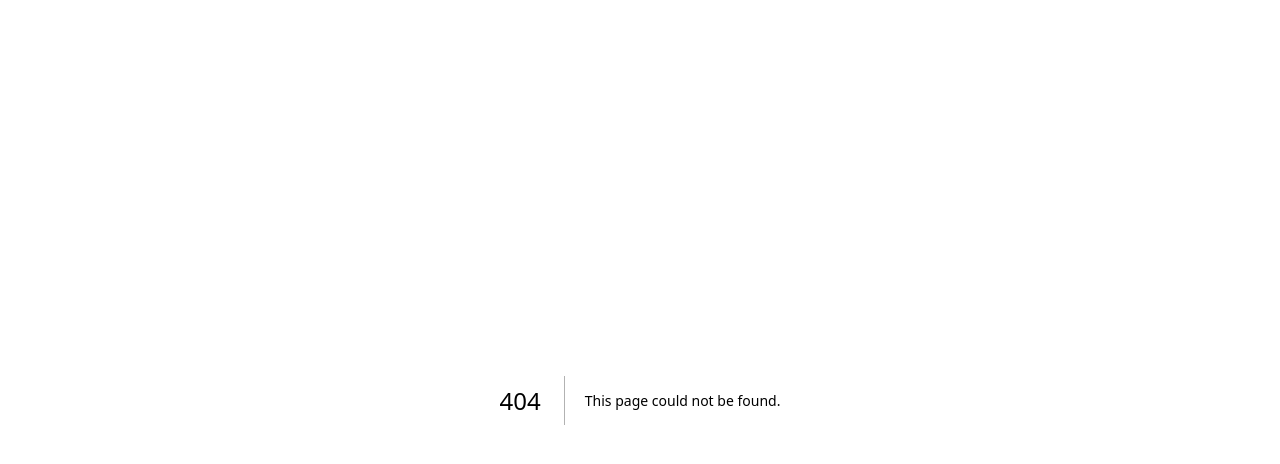
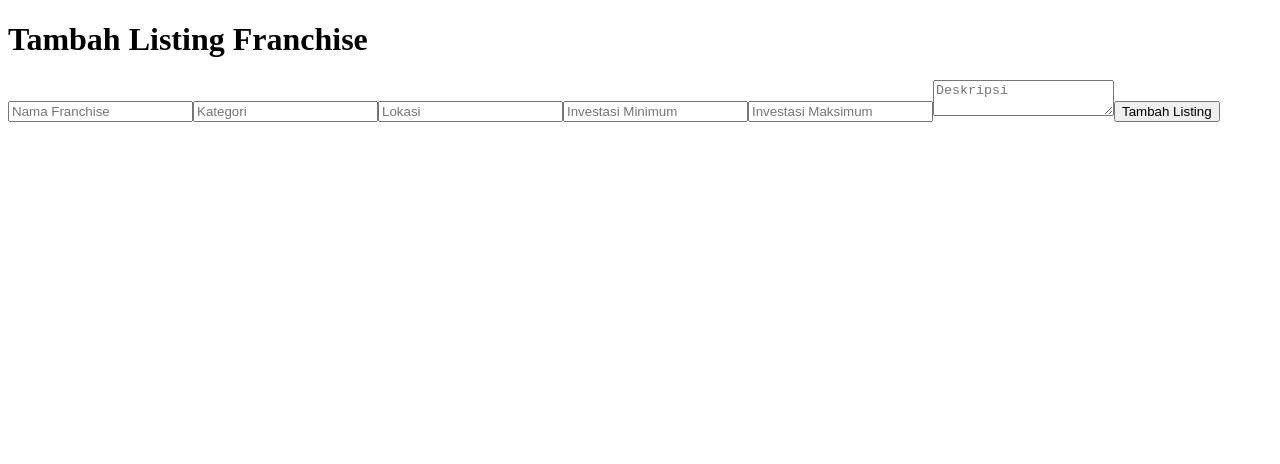
Before and after one commit to meseneng/franchisehub, a Next.js app: page /add-listing in a window 1280 px wide. Before the commit this address had no page. Shown: the top 464 px of the page. Built offline with nearby package versions, Linux system fonts and the light colour scheme.

Commit message:
Create add-listing.tsx

```diff
--- /dev/null
+++ b/pages/add-listing.tsx
@@ -0,0 +1,98 @@
+'use client'
+
+import { useState } from 'react'
+import { supabase } from '@/lib/supabaseClient'
+import { useRouter } from 'next/navigation'
+
+export default function AddListingPage() {
+  const router = useRouter()
+  const [loading, setLoading] = useState(false)
+  const [form, setForm] = useState({
+    franchise_listing: '',
+    description: '',
+    category: '',
+    location: '',
+    investment_start: 0,
+    investment_end: 0,
+  })
+
+  const handleChange = (e: React.ChangeEvent<HTMLInputElement | HTMLTextAreaElement>) => {
+    setForm({ ...form, [e.target.name]: e.target.value })
+  }
+
+  const handleSubmit = async (e: React.FormEvent) => {
+    e.preventDefault()
+    setLoading(true)
+
+    const { data, error } = await supabase.from('franchise_listings').insert([
+      {
+        ...form,
+        is_paid: false,
+        is_active: false,
+        is_verified: false,
+        total_investment: 0,
+        view_count: 0,
+        published_at: null,
+        expires_at: null,
+      },
+    ])
+
+    setLoading(false)
+
+    if (error) {
+      alert('Gagal menambahkan listing: ' + error.message)
+    } else {
+      alert('Berhasil ditambahkan! Menunggu verifikasi admin.')
+      router.push('/dashboard')
+    }
+  }
+
+  return (
+    <div>
+      <h1>Tambah Listing Franchise</h1>
+      <form onSubmit={handleSubmit}>
+        <input
+          name="franchise_listing"
+          placeholder="Nama Franchise"
+          onChange={handleChange}
+          required
+        />
+        <input
+          name="category"
+          placeholder="Kategori"
+          onChange={handleChange}
+          required
+        />
+        <input
+          name="location"
+          placeholder="Lokasi"
+          onChange={handleChange}
+          required
+        />
+        <input
+          type="number"
+          name="investment_start"
+          placeholder="Investasi Minimum"
+          onChange={handleChange}
+          required
+        />
+        <input
+          type="number"
+          name="investment_end"
+          placeholder="Investasi Maksimum"
+          onChange={handleChange}
+          required
+        />
+        <textarea
+          name="description"
+          placeholder="Deskripsi"
+          onChange={handleChange}
+          required
+        />
+        <button type="submit" disabled={loading}>
+          {loading ? 'Menambahkan...' : 'Tambah Listing'}
+        </button>
+      </form>
+    </div>
+  )
+}
```
